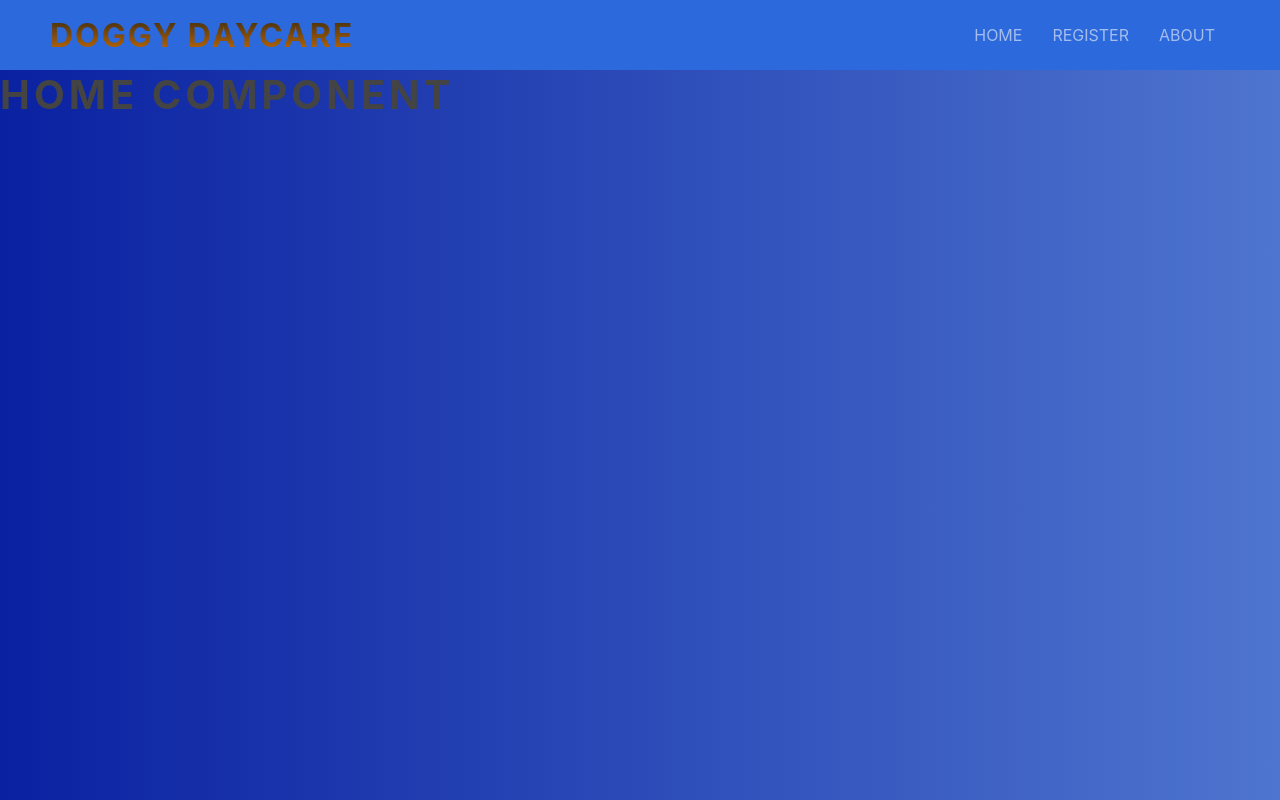
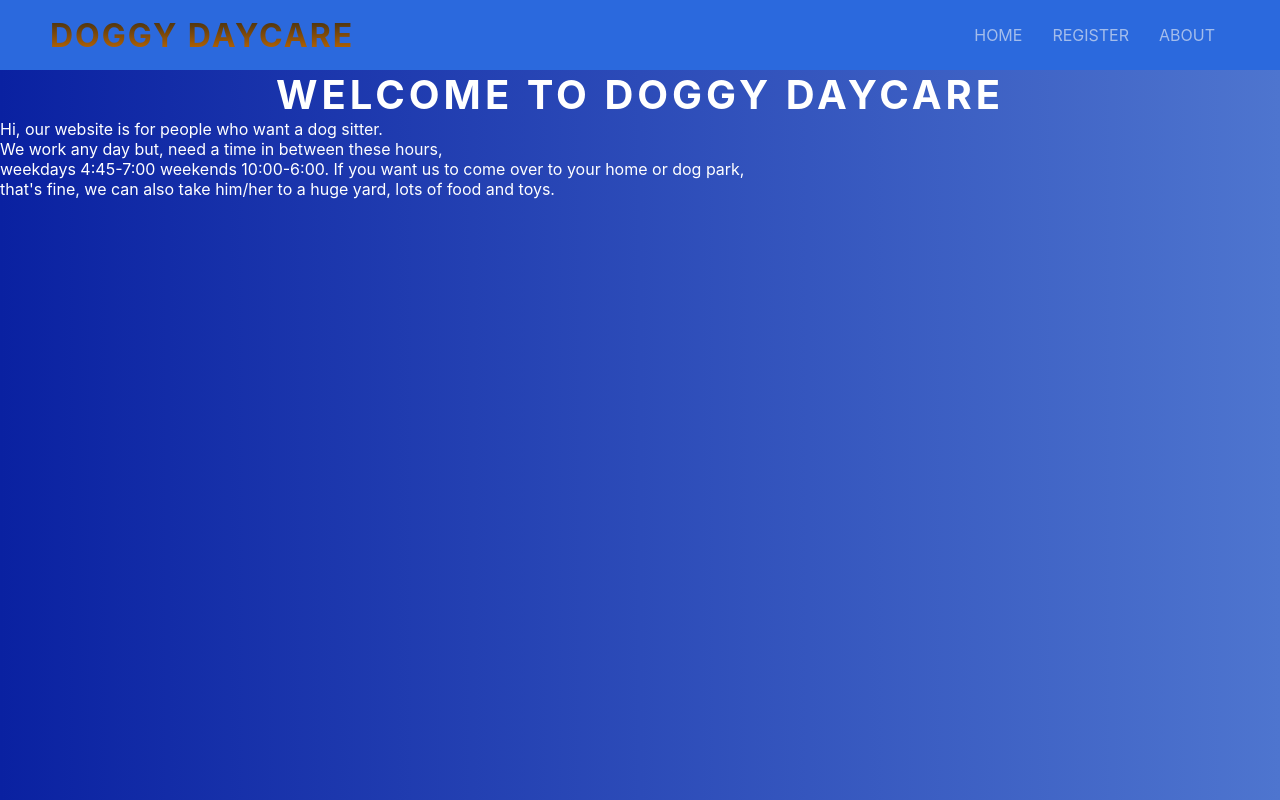
Before and after one commit to ElmirAbasov/DoggyDaycareSuper, a React (Create React App) app in the folder navbar-menu-react-master/: page / in a window 1280 px wide. Built offline with nearby package versions, Linux system fonts and the light colour scheme.

Commit message:
Final commit

```diff
--- a/navbar-menu-react-master/src/components/section/Home.js
+++ b/navbar-menu-react-master/src/components/section/Home.js
@@ -1,11 +1,17 @@
 import React, { Component } from 'react'
+
 
 export class Home extends Component {
     render() {
         return (
-            <div>
-                <h2>Home Component</h2>
-            </div>
+            <div className='container_home'>
+            <h2 className='welcome'>Welcome to Doggy Daycare</h2>
+            <p> Hi, our website is for people who want a dog sitter.<br></br>
+                We work any day but, need a time in between these hours,
+                <br></br>  weekdays 4:45-7:00 weekends 10:00-6:00. If you want us to come over to your home or dog park,
+                <br></br>  that's fine, we can also take him/her to a huge yard, lots of food and toys.</p>
+       </div>
+
         )
     }
 }
--- a/navbar-menu-react-master/src/index.css
+++ b/navbar-menu-react-master/src/index.css
@@ -50,10 +50,19 @@ header .logo{
  color: #fff
 }
 .logopic {
+  margin: 20px 20px;
+  width: 40%;
+
+
+}
+.welcomepic {
   margin-top: 20px;
   width: 40%;
 
-
+}
+.welcome {
+  text-align: center;
+  color: #fff;
 }
 
 header ul{
```
Also changed, not shown: navbar-menu-react-master/src/DoggyDogcare/welcomedog.jpg (added).
